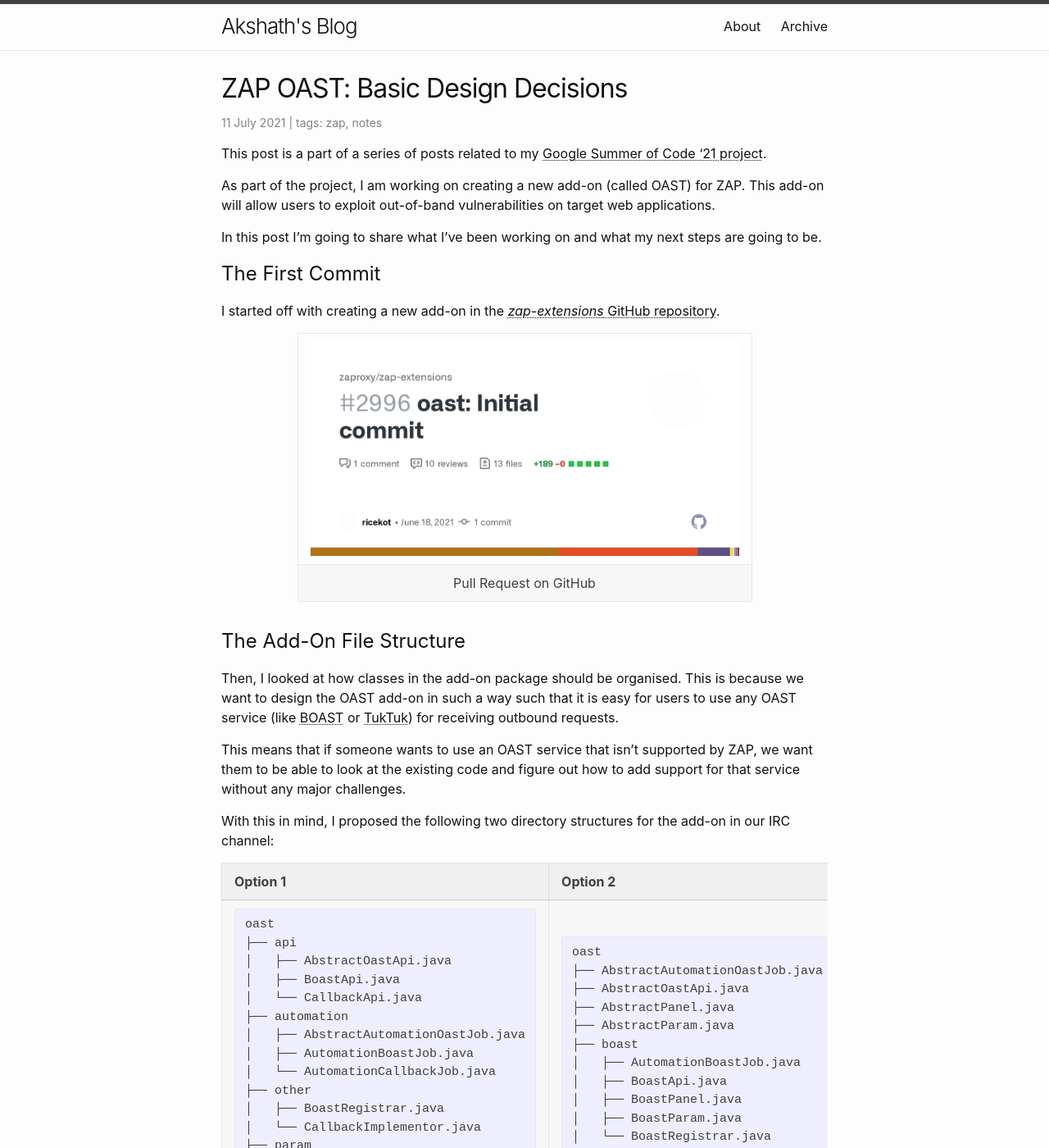
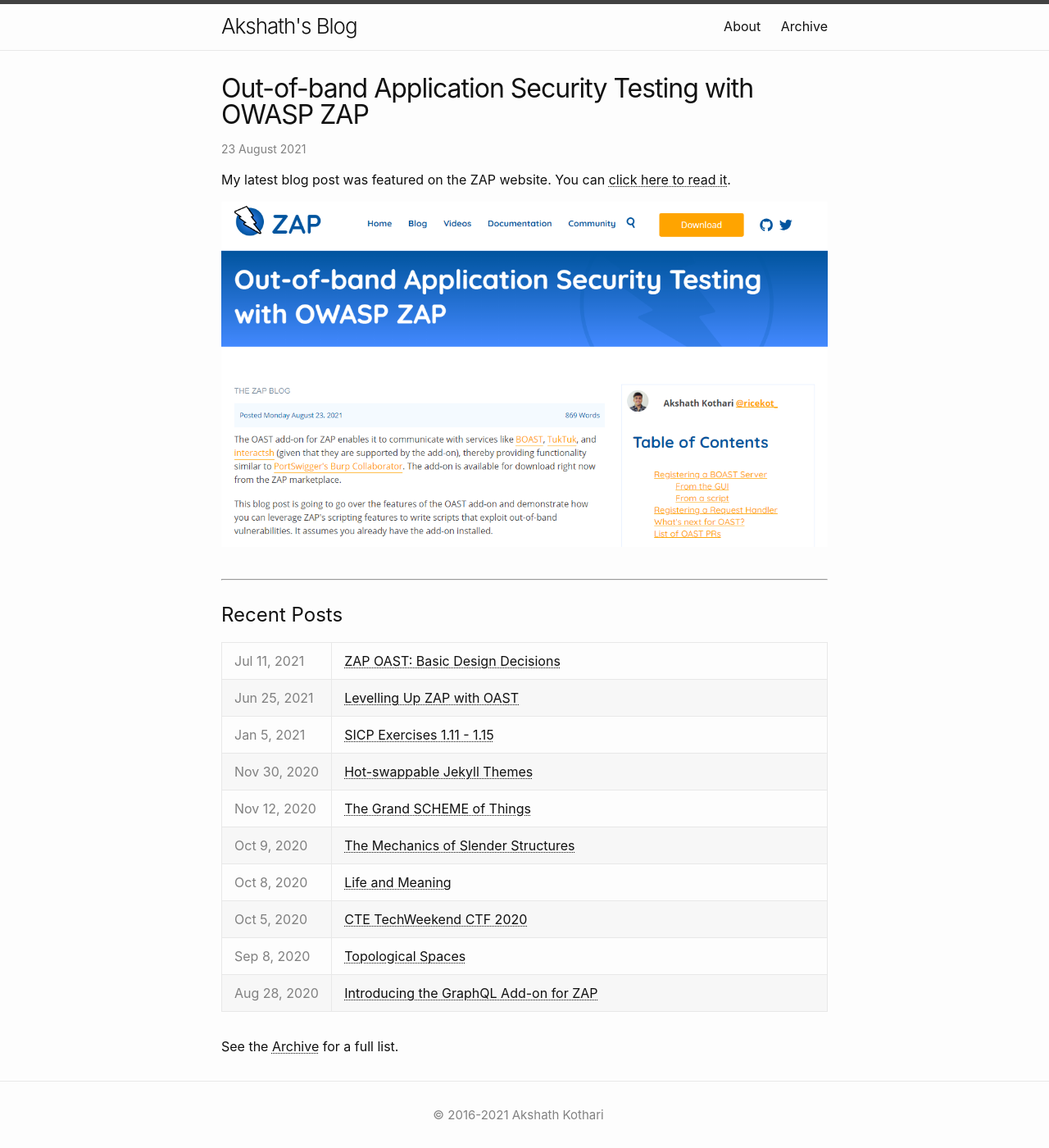
Before and after one commit to ricekot/ricekot.github.io, a Jekyll site: the page built from index.html, in a window 1280 px wide and 1400 px high. Shown: the whole window at 82% size. Built offline with Jekyll 4.4.1, drawn with Linux system fonts in a browser that asks for light colours; the list of posts is cut into pages by our own code; some of the changed text lies outside the part shown.

Commit message:
Add link to new post on ZAP blog

```diff
--- /dev/null
+++ b/_posts/2021/2021-08-23-oast-with-owasp-zap.md
@@ -0,0 +1,9 @@
+---
+layout: post
+title: "Out-of-band Application Security Testing with OWASP ZAP"
+category: zap-oast
+---
+
+My latest blog post was featured on the ZAP website. You can [click here to read it](https://www.zaproxy.org/blog/2021-08-23-oast-with-owasp-zap/).
+
+[![ZAP Blog Screenshot](/assets/images/zap-blog-introducing-oast.png)](https://www.zaproxy.org/blog/2021-08-23-oast-with-owasp-zap/)
--- a/projects/zap-oast.html
+++ b/projects/zap-oast.html
@@ -27,7 +27,11 @@
     <tr>
         <td style="width: 100px;color:grey;" nowrap>{{ post.date | date: "%b %-d, %Y" }}</td>
         <td>
+            {% if post.title == "Out-of-band Application Security Testing with OWASP ZAP" %}
+            <a href="https://www.zaproxy.org/blog/2021-08-23-oast-with-owasp-zap/">
+                {% else %}
                 <a href="{{ post.url }}">
+                    {% endif %}
                     {{ post.title }}
                 </a>
         </td>
```
Also changed, not shown: assets/images/zap-blog-introducing-oast.png (added).
